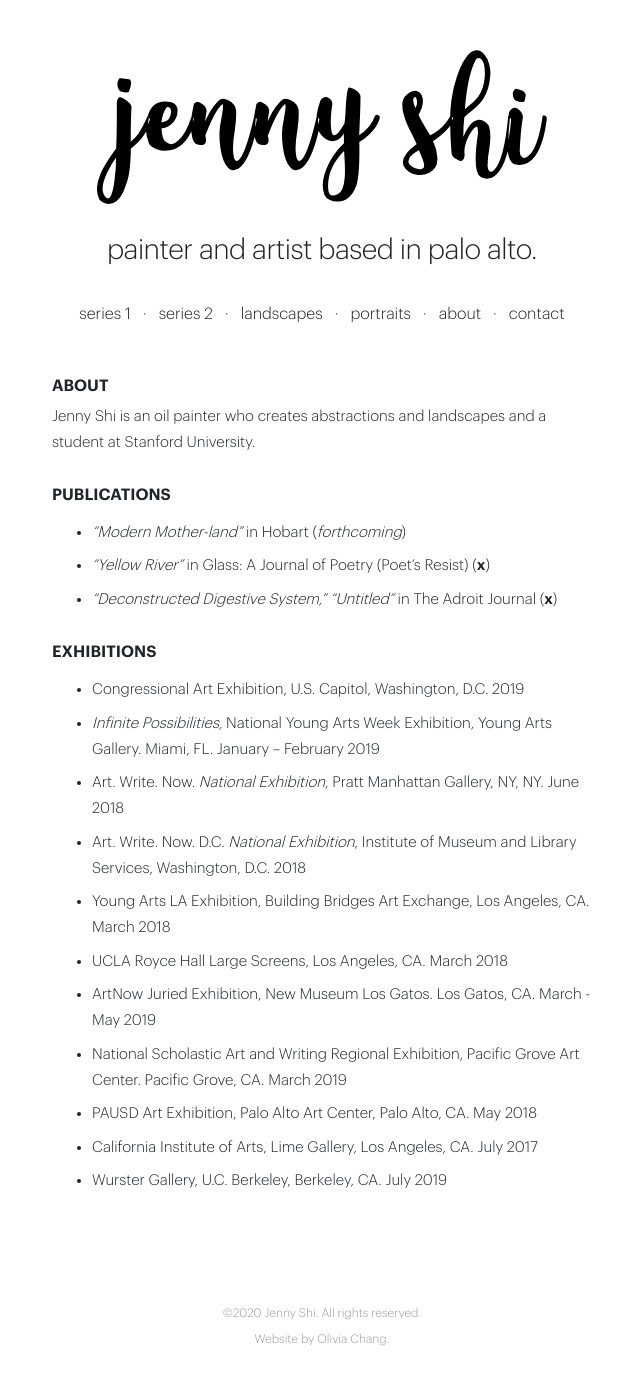
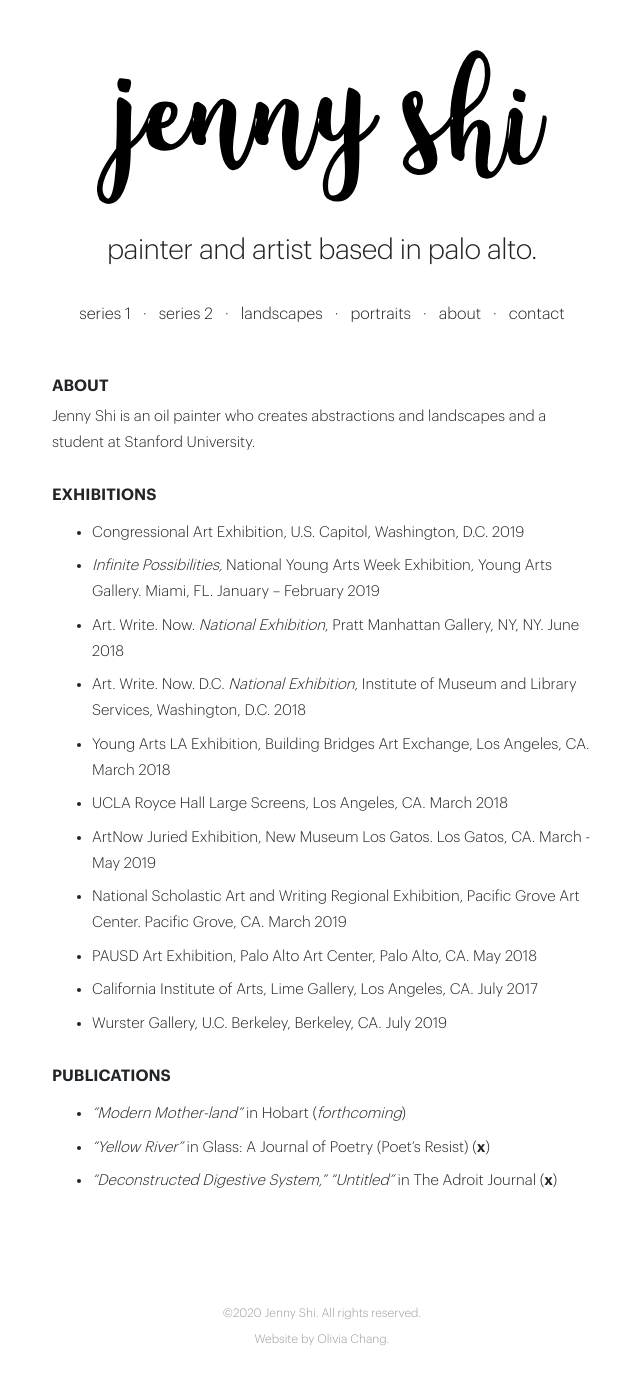
Before and after one commit to oliviachang29/jenny, a Jekyll site: the page built from about.markdown, in a window 1280 px wide. Shown: the whole page, without its empty margins (318-958 px from the left). Built offline with Jekyll 4.4.1, drawn with Linux system fonts in a browser that asks for light colours; part of the change alters nothing that is shown.

```diff
--- a/about.markdown
+++ b/about.markdown
@@ -10,12 +10,6 @@ layout: about
 ###### **ABOUT**
 
 Jenny Shi is an oil painter who creates abstractions and landscapes and a student at Stanford University.
-
-###### **PUBLICATIONS**
-
-* _"Modern Mother-land"_ in Hobart (_forthcoming_)
-* _"Yellow River"_ in Glass: A Journal of Poetry (Poet's Resist) ([x](http://www.glass-poetry.com/poets-resist/shi-yellow.html))
-* _"Deconstructed Digestive System," "Untitled"_ in The Adroit Journal ([x](https://theadroitjournal.org/issue-thirty-one/jenny-shi-art/))
 
 ###### **EXHIBITIONS**
 
@@ -30,3 +24,9 @@ Jenny Shi is an oil painter who creates abstractions and landscapes and a studen
 * PAUSD Art Exhibition, Palo Alto Art Center, Palo Alto, CA. May 2018
 * California Institute of Arts, Lime Gallery, Los Angeles, CA. July 2017
 * Wurster Gallery, U.C. Berkeley, Berkeley, CA. July 2019
+
+###### **PUBLICATIONS**
+
+* _"Modern Mother-land"_ in Hobart (_forthcoming_)
+* _"Yellow River"_ in Glass: A Journal of Poetry (Poet's Resist) ([x](http://www.glass-poetry.com/poets-resist/shi-yellow.html))
+* _"Deconstructed Digestive System," "Untitled"_ in The Adroit Journal ([x](https://theadroitjournal.org/issue-thirty-one/jenny-shi-art/))
```
